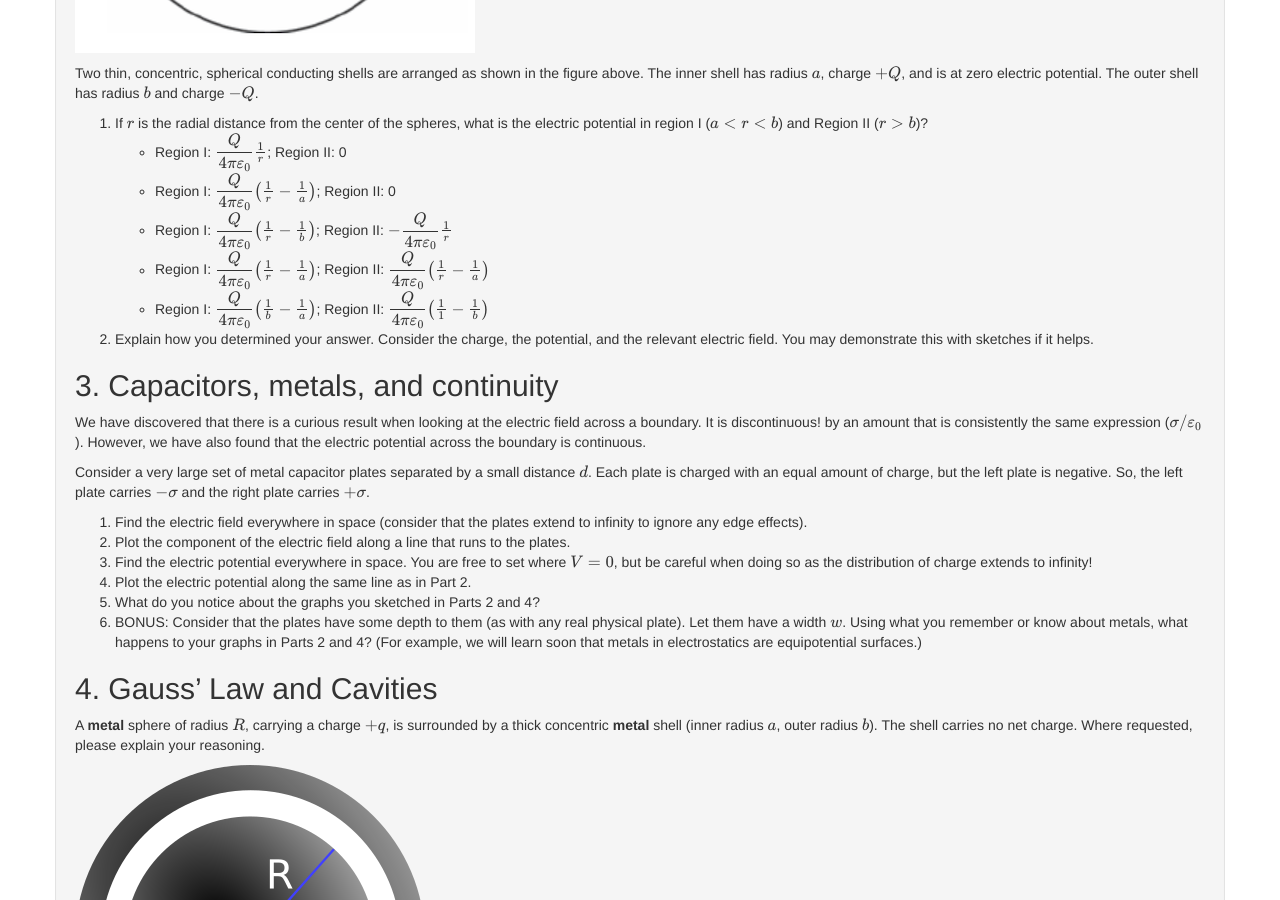
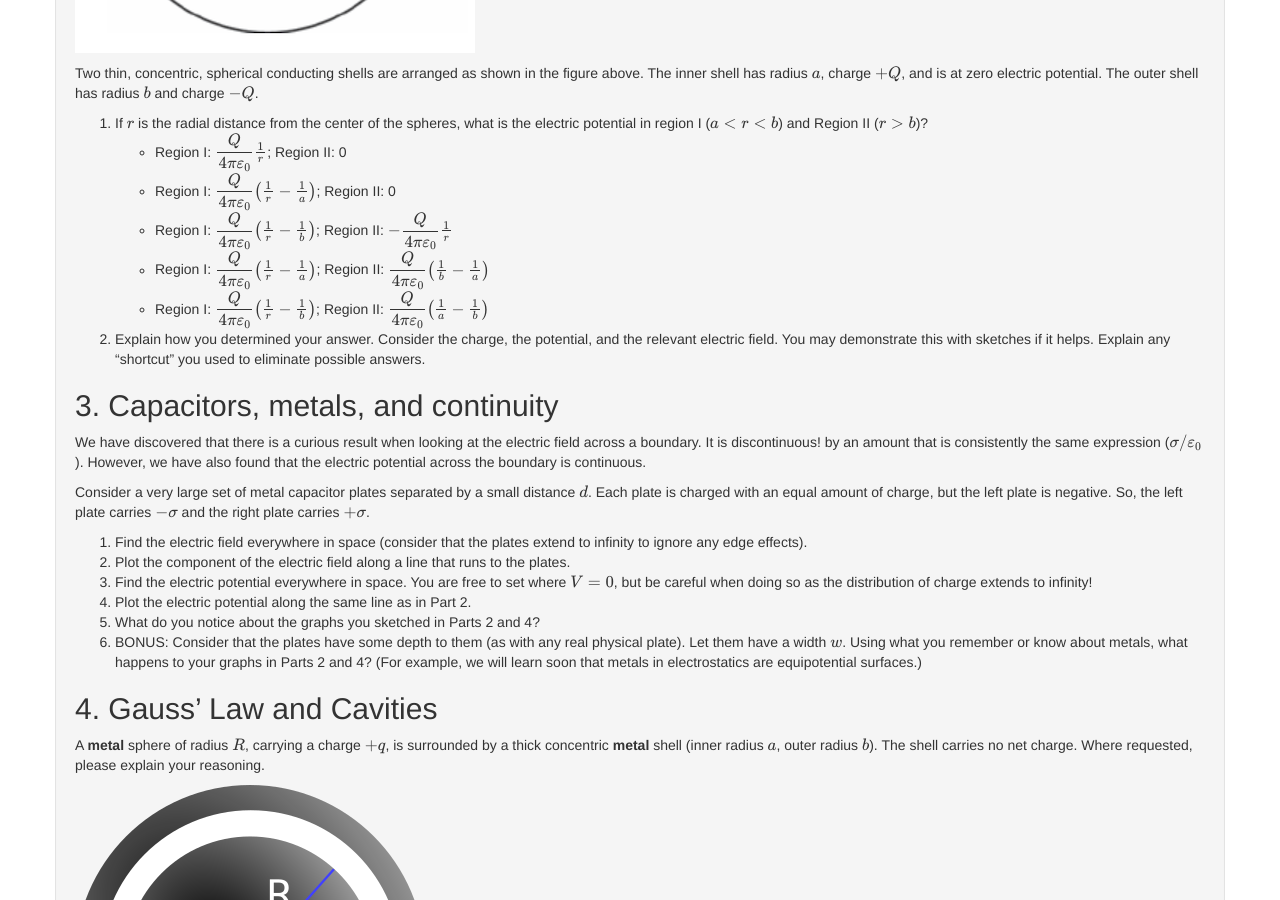
Before and after one commit to dannycab/phy481msu_f2019, a Jekyll site: the page built from assignments/homework6.md, in a window 1280 px wide and 900 px high, scrolled down 881 px. Built offline with Jekyll 4.4.1, drawn with Linux system fonts in a browser that asks for light colours; formulas are drawn with MathJax 3.

Commit message:
typo in HW6

```diff
--- a/assignments/homework6.md
+++ b/assignments/homework6.md
@@ -29,9 +29,9 @@ Two thin, concentric, spherical conducting shells are arranged as shown in the f
   - Region I: $\dfrac{Q}{4\pi\varepsilon_0}\frac{1}{r}$; Region II: 0
   - Region I: $\dfrac{Q}{4\pi\varepsilon_0}\left(\frac{1}{r}-\frac{1}{a}\right)$; Region II: 0
   - Region I: $\dfrac{Q}{4\pi\varepsilon_0}\left(\frac{1}{r}-\frac{1}{b}\right)$; Region II: $-\dfrac{Q}{4\pi\varepsilon_0}\frac{1}{r}$
-  - Region I: $\dfrac{Q}{4\pi\varepsilon_0}\left(\frac{1}{r}-\frac{1}{a}\right)$; Region II: $\dfrac{Q}{4\pi\varepsilon_0}\left(\frac{1}{r}-\frac{1}{a}\right)$
-  - Region I: $\dfrac{Q}{4\pi\varepsilon_0}\left(\frac{1}{b}-\frac{1}{a}\right)$; Region II: $\dfrac{Q}{4\pi\varepsilon_0}\left(\frac{1}{1}-\frac{1}{b}\right)$
-2. Explain how you determined your answer. Consider the charge, the potential, and the relevant electric field. You may demonstrate this with sketches if it helps.
+  - Region I: $\dfrac{Q}{4\pi\varepsilon_0}\left(\frac{1}{r}-\frac{1}{a}\right)$; Region II: $\dfrac{Q}{4\pi\varepsilon_0}\left(\frac{1}{b}-\frac{1}{a}\right)$
+  - Region I: $\dfrac{Q}{4\pi\varepsilon_0}\left(\frac{1}{r}-\frac{1}{b}\right)$; Region II: $\dfrac{Q}{4\pi\varepsilon_0}\left(\frac{1}{a}-\frac{1}{b}\right)$
+2. Explain how you determined your answer. Consider the charge, the potential, and the relevant electric field. You may demonstrate this with sketches if it helps. Explain any "shortcut" you used to eliminate possible answers.
 
 ## 3. Capacitors, metals, and continuity
 
```
Also changed, not shown: 2 other files.
